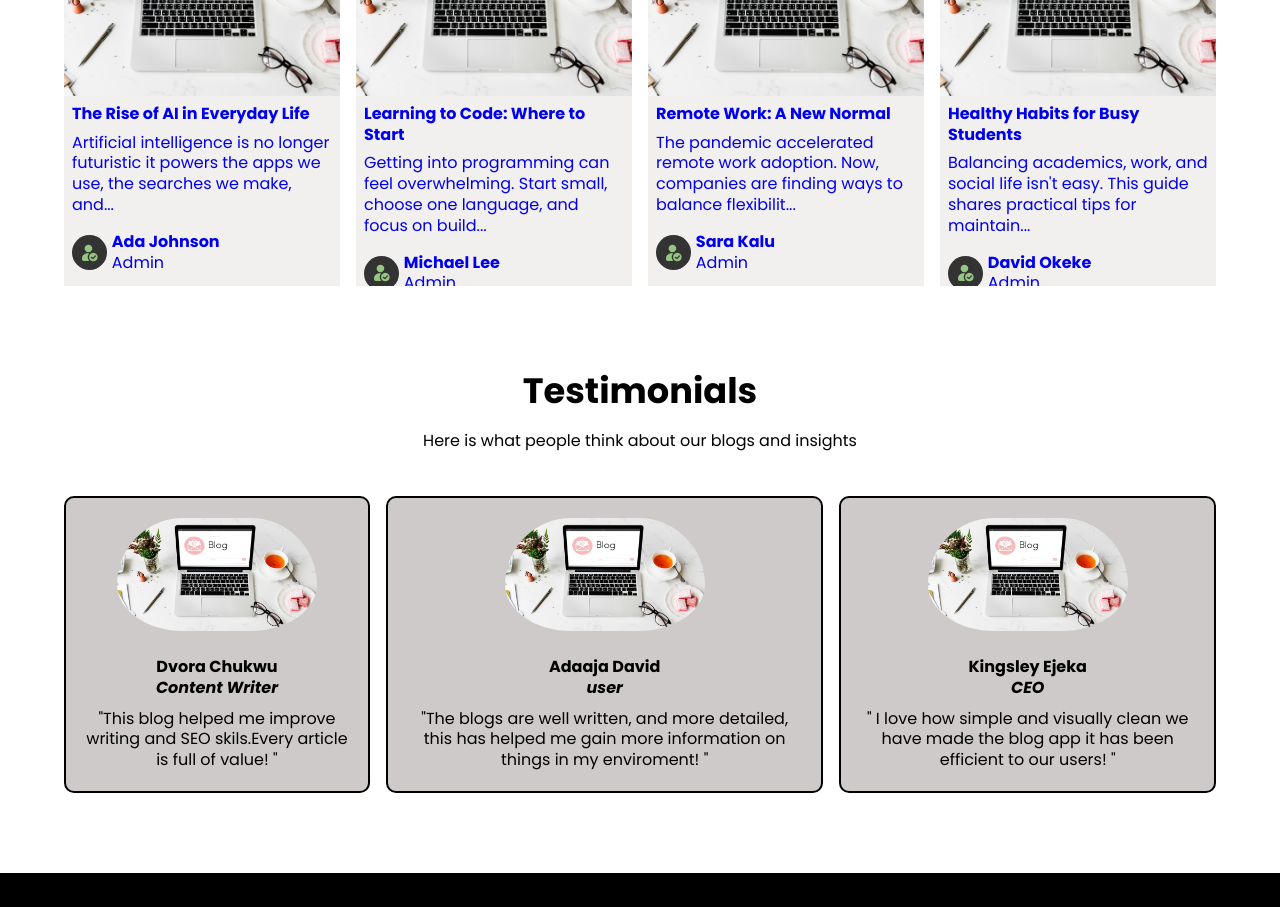
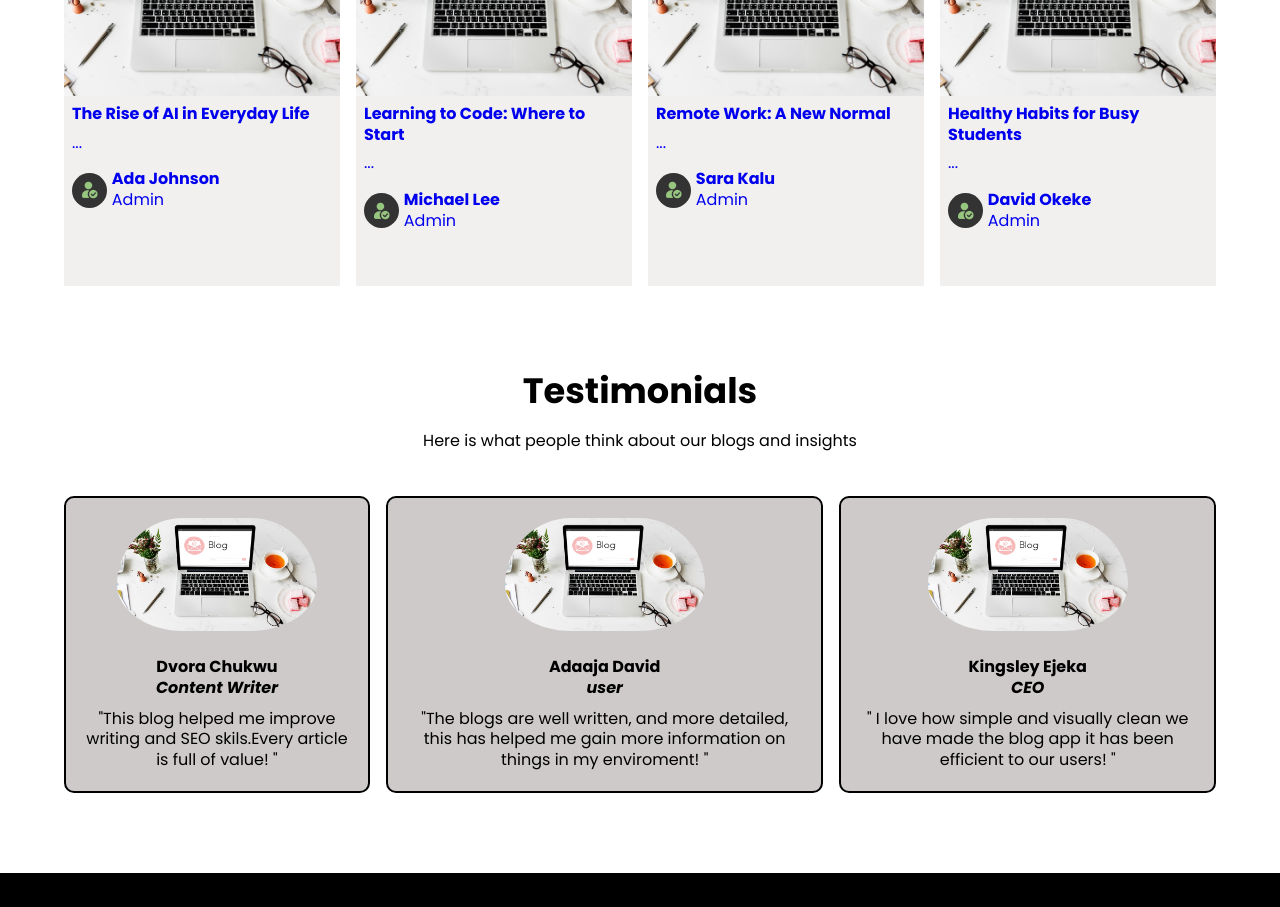
Before and after one commit to DevBammy/My-First-React-App, a React (Vite) app: page / in a window 1280 px wide. Shown: the part 1020-1927 px from the top of the page. Built offline with nearby package versions, Linux system fonts and the light colour scheme.

Commit message:
fetching from an api

```diff
--- a/src/component/homeComps/LatestBlogs.jsx
+++ b/src/component/homeComps/LatestBlogs.jsx
@@ -12,7 +12,7 @@ const LatestBlogs = ({ blogs }) => {
         {blogs &&
           blogs
             ?.slice(0, 4)
-            ?.map((blog) => <BlogCard blog={blog} key={blog.id} />)}
+            ?.map((blog, i) => <BlogCard blog={blog} key={i} />)}
       </div>
     </section>
   );
--- a/src/component/utils/BlogCard.jsx
+++ b/src/component/utils/BlogCard.jsx
@@ -13,7 +13,7 @@ const BlogCard = ({ blog }) => {
 
       <div className={styles.blogCardBody}>
         <h4>{blog.title}</h4>
-        <p>{blog.body.slice(0, 100)}...</p>
+        <p>{blog.description && blog.description.slice(0, 100)}...</p>
         <div className={styles.blogCardFooter}>
           <div className={styles.left}>
             <div className={styles.authorImage}>
--- a/src/pages/Blog.jsx
+++ b/src/pages/Blog.jsx
@@ -1,15 +1,23 @@
-import React, { useState } from 'react';
+import React, { useState, useEffect } from 'react';
 import { Link } from 'react-router-dom';
-import { blogs as allBLogs } from '../assets/blogs';
+// import { blogs as allBLogs } from '../assets/blogs';
 import Header from '../component/utils/Header';
 import Footer from '../component/utils/Footer';
 import BlogCard from '../component/utils/BlogCard';
 
+
 import styles from '../styles/about.module.css';
 
 const Blog = () => {
-  const [blogs, setBlogs] = useState(allBLogs);
-
+  const [blogs, setBlogs] = useState([]);
+  const Apikey = import.meta.env.VITE_APIKEY;
+  useEffect(()=>{
+    fetch(`http://api.mediastack.com/v1/news?access_key=${Apikey}`)
+    .then((res)=> res.json())
+    .then((data)=> setBlogs(data.data))
+    .catch((err) => console.log(err))
+  }, [])
+  console.log(blogs);
   return (
     <>
       <Header />
@@ -17,8 +25,8 @@ const Blog = () => {
         <h2>All Blog Posts</h2>
 
         <div className={styles.allBlogs}>
-          {blogs.map((blog) => (
-            <BlogCard blog={blog} key={blog.id} />
+          {blogs.length > 0 && blogs.map((blog, i) => (
+            <BlogCard blog={blog} key={i} />
           ))}
         </div>
       </main>
```
Also changed, not shown: 1 other file (tests, documents, lock files or other folders).
